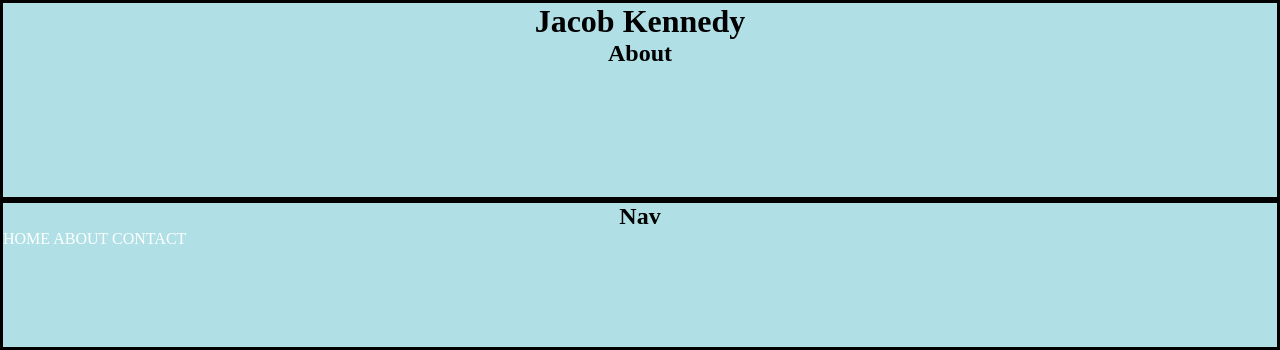
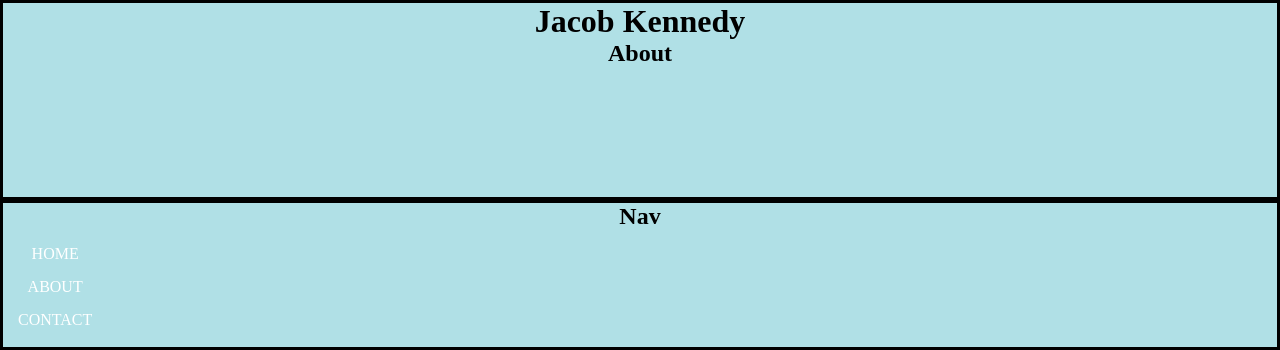
Before and after one commit to Jkennedy11/final-project, a plain HTML site: page BitwiseFinalProject/Final Project/about.html in a window 1280 px wide. Shown: the top 350 px of the page. Drawn offline with Linux system fonts and the light colour scheme.

Commit message:
Update about.html

```diff
--- a/BitwiseFinalProject/Final Project/about.html
+++ b/BitwiseFinalProject/Final Project/about.html
@@ -16,10 +16,12 @@
     <nav class="border">
         <h2>Nav</h2>
         <ul>
-        <a href="index.html" class="navLinks">Home</a>
-        <a href="#" class="navLinks active">About</a>
-        <a href="contact.html" class="navLinks">Contact</a>
-
+            <a href="index.html" class="navLinks"><li>Home</li>
+            </a>
+            <a href="#" class="navLinks active"><li>About</li>
+            </a>
+            <a href="contact.html" class="navLinks"><li>Contact</li>
+            </a>
     </ul>
 </nav>
 <main class="border">
```
